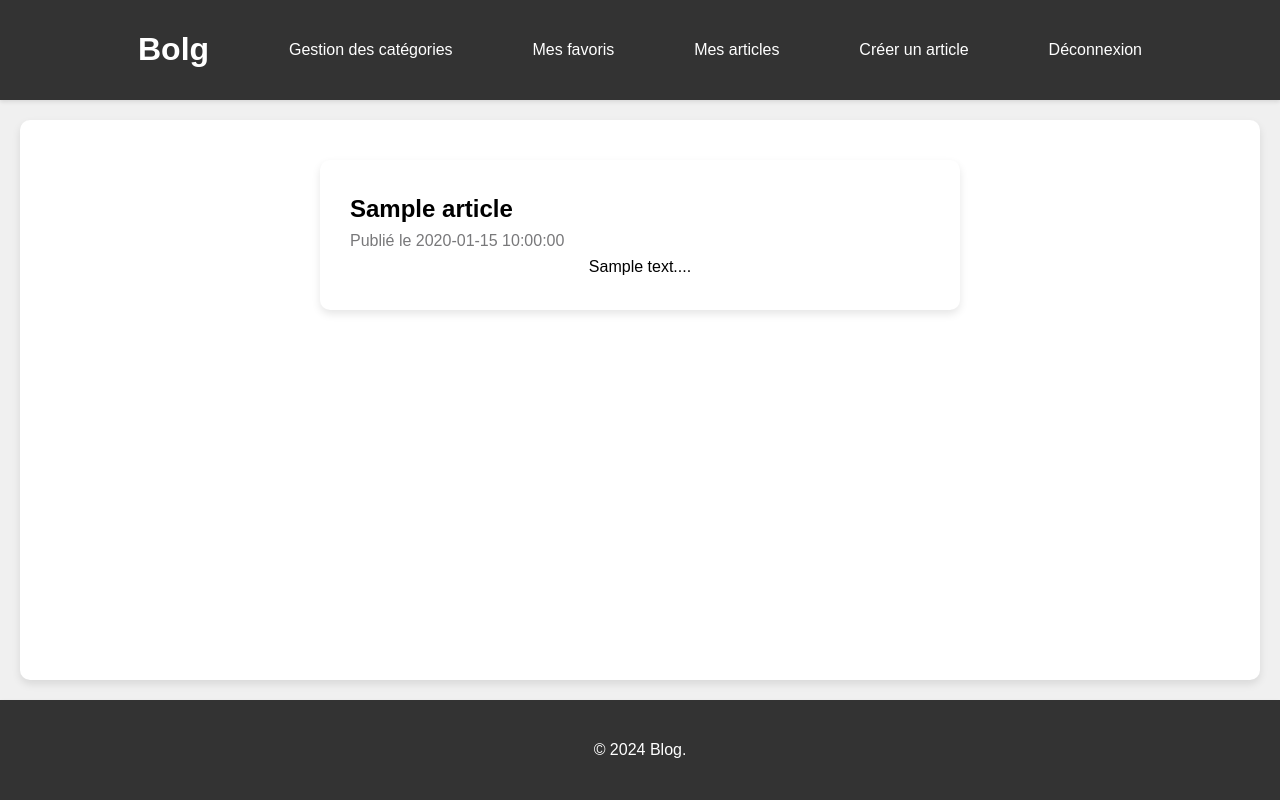
After one commit to bekircanan/Blog, a PHP site: page /php/mesarticle.php in a window 1280 px wide. The commit adds this page. Run offline with PHP 8.4, Linux system fonts and the light colour scheme; the visitor is signed in with stand-in values (Sample User, id 1); tables that the repository leaves empty or names only in its code hold one stand-in row (values such as "Sample post").

Commit message:
ajoute mes article et ajoute des commentaire

```diff
--- a/footer.php
+++ b/footer.php
@@ -1,6 +1,6 @@
             </main>
         </body>
     <footer>
-        <p>&copy; <?php echo date("Y"); ?> Anime Blog.</p>
+        <p>&copy; <?php echo date("Y"); ?> Blog.</p>
     </footer>
 </html>
--- a/header.php
+++ b/header.php
@@ -2,23 +2,27 @@
     if (session_status() === PHP_SESSION_NONE) {
         session_start();
     }
+
     try {
         $conn = new PDO("mysql:host=localhost;dbname=bolg", 'root', '');
         $conn->setAttribute(PDO::ATTR_ERRMODE, PDO::ERRMODE_EXCEPTION);
-    } catch(PDOException $e) {
-        die($e->getMessage());
-    } catch (Exception $e) {
+    } catch (PDOException $e) {
         die($e->getMessage());
     }
+
     ini_set('display_errors', 1);
     ini_set('display_startup_errors', 1);
     error_reporting(E_ALL);
-    if (!isset($_SESSION['user']) && empty($_SESSION['user']) &&  basename($_SERVER['PHP_SELF']) !== 'login.php' && basename($_SERVER['PHP_SELF']) !== 'mdp.php' && basename($_SERVER['PHP_SELF']) !== 'reset.php') {
+
+    $pageActuelle = basename($_SERVER['PHP_SELF']);
+    $pages = ['login.php', 'mdp.php', 'reset.php'];
+
+    // Si l'utilisateur n'est pas connecté et qu'il n'est pas sur une page autorisée
+    if (!isset($_SESSION['user']) && !in_array($pageActuelle, $pages)) {
         header('Location: login.php');
         exit();
-    }
-    if (basename($_SERVER['PHP_SELF']) === 'crud.php' && !isset($_SESSION['email']) && $_SESSION['email'] !== 'admin@localhost.fr' && $_SESSION['admin'] !== 1) {
-        header('Location: index.php');
+    } elseif ($pageActuelle === 'crud.php' && (!isset($_SESSION['email']) || $_SESSION['email'] !== 'admin@localhost.fr' || $_SESSION['admin'] !== 1)) {
+        header('Location:index.php');
         exit();
     }
 ?>
@@ -31,16 +35,23 @@
     <link rel="stylesheet" href="css/style.css">
 </head>
 <header>
-        <div class="container">
-            <a href="<?php echo (basename($_SERVER['PHP_SELF']) === 'crud.php' ? '..' : '.') ?>/index.php"><h1>Bolg</h1></a>
-            <?php if (isset($_SESSION['admin']) && $_SESSION['admin'] === 1){?>
-                <a href="<?php echo (basename($_SERVER['PHP_SELF']) === 'crud.php' ? '.' : './admin') ?>/crud.php">crud</a>
-            <?php } ?>
-            <?php if (isset($_SESSION['user'])){?>
-                <a href="<?php echo (basename($_SERVER['PHP_SELF']) === 'crud.php' ? '..' : '.') ?>/logout.php">Déconnexion</a>
-            <?php } ?>
-            <a href="<?php echo (basename($_SERVER['PHP_SELF']) === 'crud.php' ? '..' : '.') ?>/new.php">créer un article</a>
-        </div>
-    </header>
+    <div class="container">
+        <?php
+            $testDossier = ($pageActuelle === 'crud.php') ? '..' : '.';
+            echo '<a href="'.$testDossier.'/index.php"><h1>Bolg</h1></a>';
+            // Si l'utilisateur est connecté
+            if (isset($_SESSION['user'])) {
+                // Si l'utilisateur est un admin
+                if (isset($_SESSION['admin']) && $_SESSION['admin'] === 1) {
+                    echo '<a href="'.($pageActuelle === 'crud.php' ? '.' : './admin').'/crud.php">Gestion des catégories</a>';
+                }
+                echo '<a href="'.$testDossier.'/favoris.php">Mes favoris</a>';
+                echo '<a href="'.$testDossier.'/mesarticle.php">Mes articles</a>';
+                echo '<a href="'.$testDossier.'/new.php">Créer un article</a>';
+                echo '<a href="'.$testDossier.'/logout.php">Déconnexion</a>';
+            }
+        ?>
+    </div>
+</header>
 <body>
-    <main>
+<main>
--- a/index.php
+++ b/index.php
@@ -1,6 +1,5 @@
 <?php
 require_once 'header.php';
-
 ?>
 <form method="GET">
     <input name="recherche" type="text"></input>
--- a/mdp.php
+++ b/mdp.php
@@ -35,6 +35,7 @@ if($_SERVER['REQUEST_METHOD'] === 'POST'){
     $stmt->bindParam(1, $_POST['email']);
     $stmt->execute();
     $user = $stmt->fetch();
+    // si l'utilisateur existe, on crée un token et on l'envoie par mail
     if($user){
         $token = bin2hex(random_bytes(16));
         $expire = date('Y-m-d H:i:s', time() + 60 * 15);
--- /dev/null
+++ b/mesarticle.php
@@ -0,0 +1,21 @@
+<?php
+    require_once 'header.php';
+    // requette sql pour chercher les articles de l'utilisateur
+    $stmt = $conn->prepare("SELECT idArticle,titre,datePub, SUBSTR(contenu, 1, 150) as contenu FROM article WHERE idUser = ?");
+    $stmt->bindParam(1, $_SESSION['idUser']);
+    $stmt->execute();
+    $articles = $stmt->fetchAll();
+    //affichage des articles de l'utilisateur
+    if(!empty($articles)){
+        foreach($articles as $article){
+            echo '<div class="resultat_recherche"><a href="./article.php?idArticle=' . $article['idArticle']. '">';
+            echo '<h2>' . $article['titre'] . '</h2>';
+            echo '<p>Publié le ' . $article['datePub'] . '</p>';
+            echo '<p>' . $article['contenu'] . '...</p>';
+            echo '</a></div>';
+        }
+    }else{
+        echo '<div class="resultat_recherche"> Aucun Resultat </div>';
+    }
+    require_once 'footer.php';
+?>
--- a/reset.php
+++ b/reset.php
@@ -6,8 +6,9 @@
     $stmt->execute();
     $user = $stmt->fetch();
     if($user){
-
+        // Vérification de la validité du token
         if($_SERVER['REQUEST_METHOD'] === 'POST' && strtotime($user['expire']) > time()){
+            // Vérification de la validité du mot de passe
             if($_POST['mdp'] !== $_POST['mdp2']){
                 $error = 'Les mots de passe ne correspondent pas.';
             }else{
```
Also changed, not shown: login.php (+6 -7 lines).
